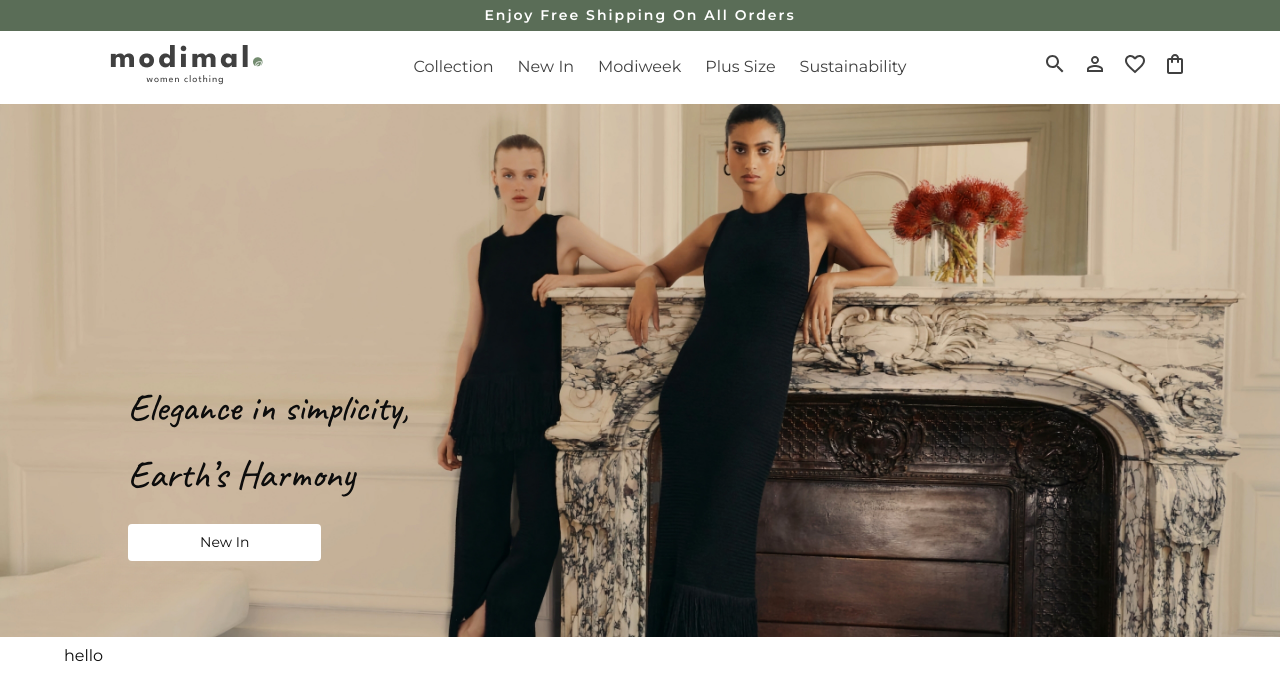
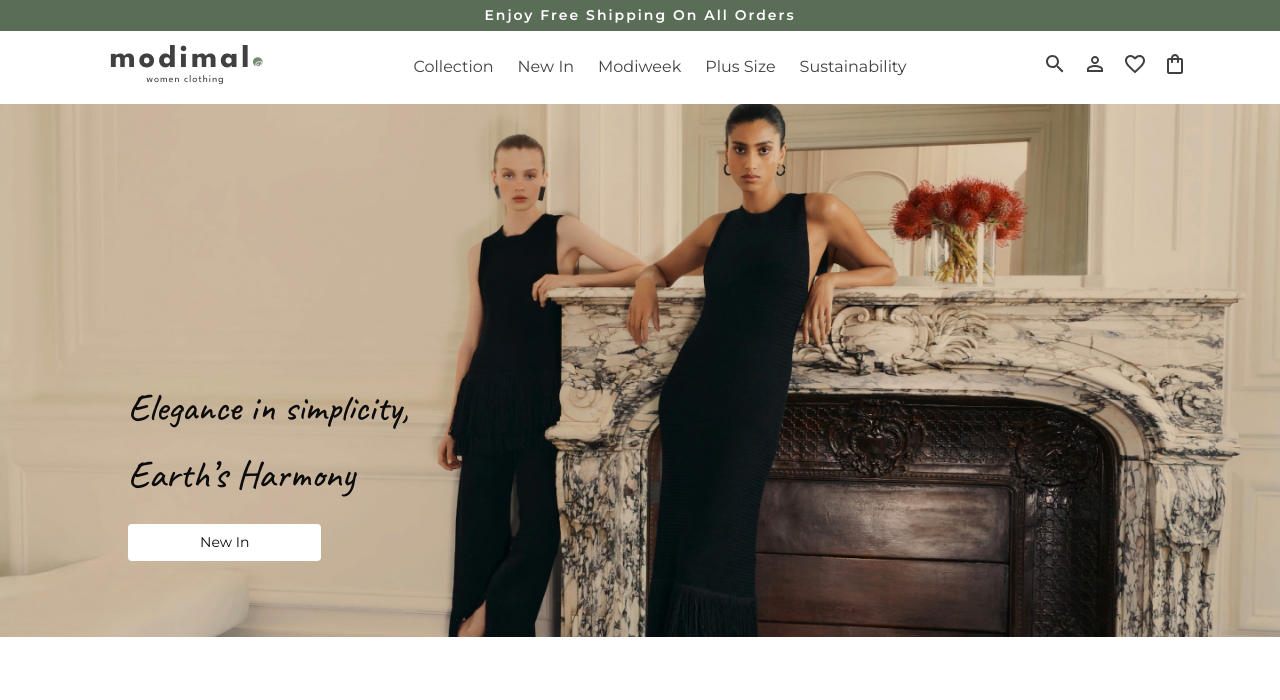
Before and after one commit to itsnooshin/E-commerce-clothing-women, a Next.js app: page / in a window 1280 px wide. Shown: the top 700 px of the page. Built offline with nearby package versions, Linux system fonts and the light colour scheme.

Commit message:
update the hero desktop

```diff
--- a/components/BestSellers.tsx
+++ b/components/BestSellers.tsx
@@ -2,7 +2,9 @@ import { Box } from '@mui/material';
 import { Typography } from '@mui/material';
 
 const BestSellers = () => {
-  return <Box>hello</Box>;
+  return <Box>
+
+  </Box>;
 };
 
 export default BestSellers;
--- a/components/HeroSection.tsx
+++ b/components/HeroSection.tsx
@@ -3,7 +3,7 @@ import { useTheme } from '@mui/material/styles';
 import { Button, Typography, useMediaQuery } from '@mui/material';
 import HeroImage from '../public/hero-desktop.jpeg';
 import { Box } from '@mui/material';
-import HeroMobile from '../public/Hero-mobile.png';
+
 
 function HeroSection() {
   const theme = useTheme();
```
